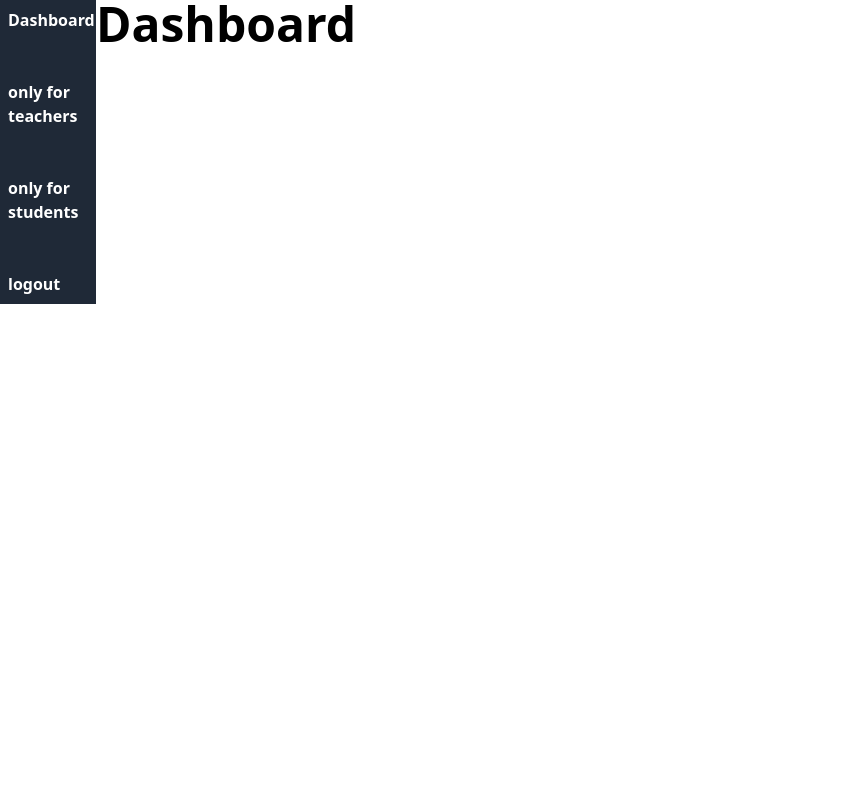
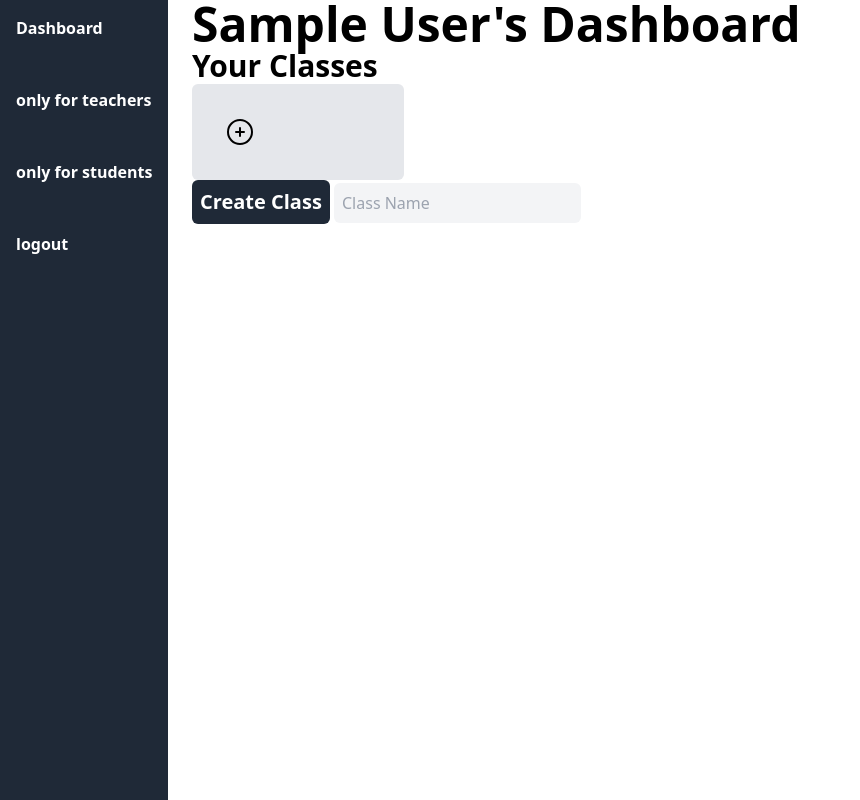
Before and after one commit to caelan-g/edura, a Flask app: page /dashboard in a window 1280 px wide. Shown: the whole page, without its empty margins (0-860 px from the left). Run offline with Flask 3, Linux system fonts and the light colour scheme; the visitor is signed in with stand-in values (Sample User, id 1); data that the repository does not hold is empty; some libraries are stand-ins or nearby versions.

Commit message:
working login register and database with teacher and student modules

```diff
--- a/app.py
+++ b/app.py
@@ -16,8 +16,15 @@ def init_db():
         student_id INTEGER PRIMARY KEY AUTOINCREMENT,
         username TEXT UNIQUE NOT NULL,
         password TEXT NOT NULL,
-        name TEXT NOT NULL,
-        study_time INTEGER NOT NULL,
+        name TEXT NOT NULL
+        )
+        ''')
+    cursor.execute('''
+    CREATE TABLE IF NOT EXISTS teachers(
+        teacher_id INTEGER PRIMARY KEY AUTOINCREMENT,
+        username TEXT UNIQUE NOT NULL,
+        password TEXT NOT NULL,
+        name TEXT NOT NULL
         )
         ''')
     cursor.execute('''
@@ -32,23 +39,24 @@ def init_db():
     CREATE TABLE IF NOT EXISTS classes_students(
         class_id INTEGER,
         student_id INTEGER,
+        study_time INTEGER,
         PRIMARY KEY (class_id, student_id),
         FOREIGN KEY (class_id) REFERENCES Classes(class_id),
         FOREIGN KEY (student_id) REFERENCES Students(student_id)
         )
         ''') #have to make junction table here so it can have many to many relationship
-    cursor.execute('''
-    CREATE TABLE IF NOT EXISTS teachers(
-        teacher_id INTEGER PRIMARY KEY AUTOINCREMENT,
-        username TEXT UNIQUE NOT NULL,
-        password TEXT NOT NULL,
-        name TEXT NOT NULL
-        )
-        ''')
     conn.commit()
     conn.close()
 
-#init_db()
+init_db()
+
+def find_duplicate(cursor, username): #do i need this function?? - could it be used to find duplicate class codes or something?
+    cursor.execute("SELECT COUNT(*) FROM students WHERE username = ?", (username,))
+    student_count = cursor.fetchone()[0]
+    cursor.execute("SELECT COUNT(*) FROM teachers WHERE username = ?", (username,))
+    teacher_count = cursor.fetchone()[0]
+    if student_count > 0 or teacher_count > 0:
+        return True
 
 @app.route('/')
 def index():
@@ -61,24 +69,19 @@ def register():
         password = request.form.get("password")
         name = request.form.get("name")
         hashed_password = generate_password_hash(password)
-        conn = sqlite3.connect('to_do_list.db')
+        conn = sqlite3.connect('study_app.db')
         cursor = conn.cursor()
-        if session['user_type'] == 'teacher':
-            cursor.execute("SELECT COUNT(*) FROM teachers WHERE username = ?", (username,))
-            if cursor.fetchone()[0] > 0:
-                flash('Username already exists', 'error')
-            else:
+        if find_duplicate(cursor, username):
+            flash('Username already exists', 'error')
+        else:
+            if session['user_type'] == 'teacher':
                 cursor.execute("INSERT INTO teachers (username, password, name) VALUES (?, ?, ?)", (username, hashed_password, name))
                 conn.commit()
                 flash('Registration successful. Please login', 'success')
                 conn.close()
                 return redirect('/login')
-        else:
-            cursor.execute("SELECT COUNT(*) FROM students WHERE username = ?", (username,))
-            if cursor.fetchone()[0] > 0:
-                flash('Username already exists', 'error')
             else:
-                cursor.execute("INSERT INTO students (username, password, name) VALUES (?, ?, ?)", (username, hashed_password, name))
+                cursor.execute("INSERT INTO students (username, password, name, study_time) VALUES (?, ?, ?, 0)", (username, hashed_password, name))
                 conn.commit()
                 flash('Registration successful. Please login', 'success')
                 conn.close()
@@ -95,9 +98,88 @@ def register():
 @app.route('/login', methods=['GET', 'POST'])
 def login():
     if request.method == 'POST':
-        return redirect('/dashboard')
+        username = request.form.get("username")
+        password = request.form.get("password")
+        conn = sqlite3.connect('study_app.db')
+        cursor = conn.cursor()
+        cursor.execute("SELECT * FROM students WHERE username = ?", (username,))
+        student_record = cursor.fetchone()
+        cursor.execute("SELECT * FROM teachers WHERE username = ?", (username,))
+        teacher_record = cursor.fetchone()
+        conn.close()
+        if student_record and check_password_hash(student_record[2], password): #user is array from database - password is in 3rd slot (begins from 0)
+            session['user_id'] = student_record[0]
+            session['username'] = student_record[1]
+            session['name'] = student_record[3]
+            session['user_type'] = 'student'
+            flash('Login successful', 'success')
+            return redirect('/dashboard')
+        elif teacher_record and check_password_hash(teacher_record[2], password):
+            session['user_id'] = teacher_record[0]
+            session['username'] = teacher_record[1]
+            session['name'] = teacher_record[3]
+            session['user_type'] = 'teacher'
+            flash('Login successful', 'success')
+            return redirect('/dashboard')
+        flash('Invalid username or password', 'error')
     return render_template('login.html')
 
-@app.route('/dashboard')
+@app.route('/dashboard', methods=["GET"])
 def dashboard():
-    return render_template('dashboard.html')
+    if 'user_id' not in session:
+        session.clear()
+        return redirect('/login')
+    conn = sqlite3.connect('study_app.db')
+    cursor = conn.cursor()
+    if session['user_type'] == 'student':
+        cursor.execute('''
+        SELECT classes.class_id, classes.name
+            FROM classes
+            JOIN classes_students ON classes.class_id = classes_students.class_id
+            JOIN students ON students.student_id = classes_students.student_id
+            WHERE students.student_id = ?
+            ''', (session['user_id'],))
+    else:
+        cursor.execute("SELECT * FROM classes WHERE teacher_id = ?", (session['user_id'],))
+    classes = cursor.fetchall()
+    conn.close()
+    return render_template('dashboard.html', classes=classes)
+
+@app.route('/create_class', methods=["POST"])
+def create_class():
+    class_name = request.form.get("class_name")
+    teacher_id = session['user_id']
+    if not class_name:
+        flash('You have not entered a valid name', 'error')
+        return redirect('/dashboard')
+    else:
+        conn = sqlite3.connect('study_app.db')
+        cursor = conn.cursor()
+        cursor.execute("INSERT INTO classes (name, teacher_id) VALUES (?, ?)", (class_name, teacher_id))
+        conn.commit()
+        conn.close()
+        flash('Class created successfully', 'success')
+        return redirect('/dashboard')
+
+@app.route('/add_study', methods=["POST"])
+def add_study(class_id):
+    print(class_id)
+    return redirect('/dashboard')
+
+@app.route('/join_class', methods=["POST"])
+def join_class():
+    class_id = request.form.get("class_id")
+    student_id = session['user_id']
+    conn = sqlite3.connect('study_app.db')
+    cursor = conn.cursor()
+    cursor.execute("SELECT COUNT(*) FROM classes WHERE class_id = ?", (class_id,))
+    class_count = cursor.fetchone()[0]
+    if class_count == 0:
+        flash("We couldn't find the class you were looking for", 'error')
+        return redirect('/dashboard')
+    else:
+        cursor.execute("INSERT INTO classes_students (class_id, student_id) VALUES (?, ?)", (class_id, student_id))
+        conn.commit()
+        conn.close()
+        flash('Class joined successfully', 'success')
+        return redirect('/dashboard')
--- a/templates/dashboard.html
+++ b/templates/dashboard.html
@@ -1,3 +1,84 @@
 {% extends "layouts/layout_user.html" %} {% block body %}
-<div class="text-5xl font-bold">Dashboard</div>
-{% endblock %}
+<div class="text-5xl font-bold">{{session['name']}}'s Dashboard</div>
+
+<!---->
+{% if session['user_type'] == 'student' %}
+<div class="text-3xl font-bold">Join Class</div>
+<form action="/join_class" method="post">
+  <div class="flex flex-row gap-2 my-2">
+    <input
+      class="bg-gray-100 p-2 rounded-md"
+      autocomplete="off"
+      name="class_id"
+      placeholder="Class ID"
+      type="text"
+    />
+    <button
+      type="submit"
+      class="bg-gray-800 p-2 font-bold text-xl text-white rounded-md"
+    >
+      Join
+    </button>
+  </div>
+</form>
+<div class="group transition-all">
+  <div class="text-2xl font-bold">Timer</div>
+  <div
+    class="opacity-100 group-hover:opacity-100 flex flex-col gap-2 transition-all border rounded-md p-2"
+  >
+    {% for class in classes %}
+    <a
+      href="{{ url_for('add_study', class_id=class[0]) }}"
+      class="p-2 font-bold text-md rounded-md bg-green-200"
+      >{{class[1]}}</a
+    >
+    {% endfor %}
+  </div>
+</div>
+
+<!---->
+{% else %}
+<div class="text-3xl font-bold">Your Classes</div>
+<div class="grid grid-cols-4 gap-4">
+  {% for class in classes %}
+  <div class="flex flex-col font-bold rounded-md bg-green-200 p-8">
+    <div class="font-bold text-2xl row-span-1 col-span-1">{{class[1]}}</div>
+  </div>
+  {% endfor %}
+  <a href="" class="flex flex-row font-bold rounded-md bg-gray-200 p-8">
+    <div class="font-bold text-2xl row-span-1 col-span-1 hidden">
+      Create Class
+    </div>
+    <svg
+      xmlns="http://www.w3.org/2000/svg"
+      fill="none"
+      viewBox="0 0 24 24"
+      stroke-width="1.5"
+      stroke="currentColor"
+      class="size-8"
+    >
+      <path
+        stroke-linecap="round"
+        stroke-linejoin="round"
+        d="M12 9v6m3-3H9m12 0a9 9 0 1 1-18 0 9 9 0 0 1 18 0Z"
+      />
+    </svg>
+  </a>
+</div>
+<form action="/create_class" method="post">
+  <button
+    type="submit"
+    class="bg-gray-800 p-2 font-bold text-xl text-white rounded-md"
+  >
+    Create Class
+  </button>
+  <input
+    class="bg-gray-100 p-2 rounded-md"
+    autocomplete="off"
+    name="class_name"
+    placeholder="Class Name"
+    type="text"
+  />
+</form>
+
+{% endif %} {% endblock %}
--- a/templates/layouts/layout_base.html
+++ b/templates/layouts/layout_base.html
@@ -4,7 +4,7 @@
     <meta charset="UTF-8" />
     <meta name="viewport" content="width=device-width, initial-scale=1.0" />
     <script src="https://cdn.tailwindcss.com"></script>
-    <title>To Do List App</title>
+    <title>Join Study App</title>
   </head>
   <body class="">
     <div
--- a/templates/layouts/layout_user.html
+++ b/templates/layouts/layout_user.html
@@ -4,10 +4,12 @@
     <meta charset="UTF-8" />
     <meta name="viewport" content="width=device-width, initial-scale=1.0" />
     <script src="https://cdn.tailwindcss.com"></script>
-    <title>To Do List App</title>
+    <title>Study App</title>
   </head>
   <body class="flex flex-row">
-    <div class="bg-gray-800 text-white font-bold p-2 flex flex-col gap-12 w-24">
+    <div
+      class="bg-gray-800 text-white font-bold p-4 flex flex-col gap-12 w-auto h-full fixed"
+    >
       <a href="/dashboard">Dashboard</a>
       <a href="/dashboard">only for teachers</a>
       <a href="/dashboard">only for students</a>
@@ -28,7 +30,7 @@
         {% endif %} {% endfor %}
       </div>
       {% endif %} {% endwith %}
-      <div>{% block body %} {% endblock %}</div>
+      <div class="lg:mx-48">{% block body %} {% endblock %}</div>
     </div>
   </body>
 </html>
```
